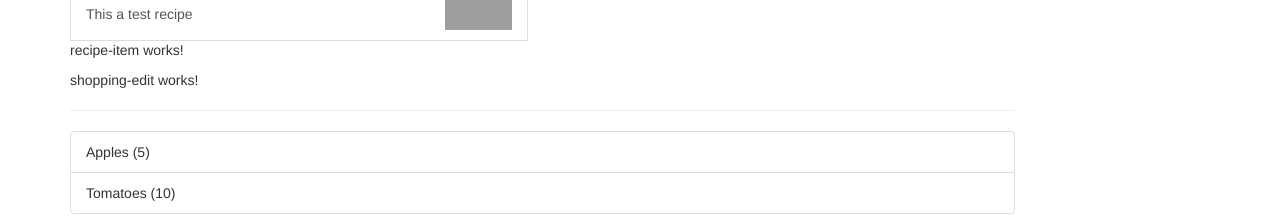
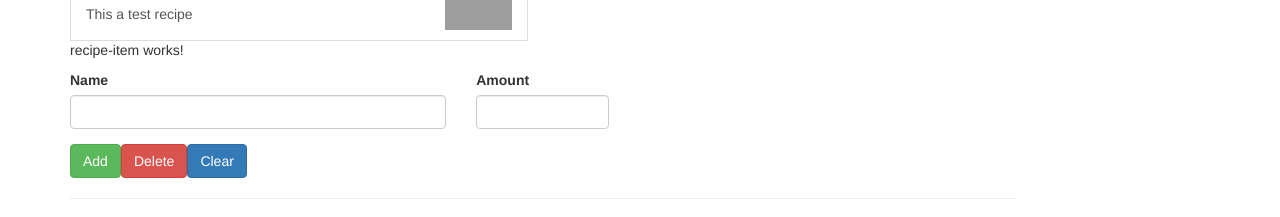
Before and after one commit to cesarfrick/angular-udemy-project, an Angular app: page / in a window 1280 px wide. Shown: the part 249-466 px from the top of the page. Built offline with nearby package versions, Linux system fonts and the light colour scheme; grey boxes are pictures that could not be loaded.

Commit message:
[Lectures 53-54] Shopping Edit component base markup

```diff
--- a/src/app/shopping-list/shopping-edit/shopping-edit.component.html
+++ b/src/app/shopping-list/shopping-edit/shopping-edit.component.html
@@ -1,3 +1,23 @@
-<p>
-  shopping-edit works!
-</p>
+<div class="row">
+    <div class="col-xs-12">
+        <form>
+            <div class="row">
+                <div class="col-sm-5 form-group">
+                    <label for="name">Name</label>
+                    <input type="text" id="name" class="form-control" />
+                </div>
+                <div class="col-sm-2 form-group">
+                    <label for="amount">Amount</label>
+                    <input type="number" id="amount" class="form-control" />
+                </div>
+            </div>
+            <div class="row">
+                <div class="col-xs-12">
+                    <button class="btn btn-success">Add</button>
+                    <button class="btn btn-danger">Delete</button>
+                    <button class="btn btn-primary">Clear</button>
+                </div>
+            </div>
+        </form>
+    </div>
+</div>
```
